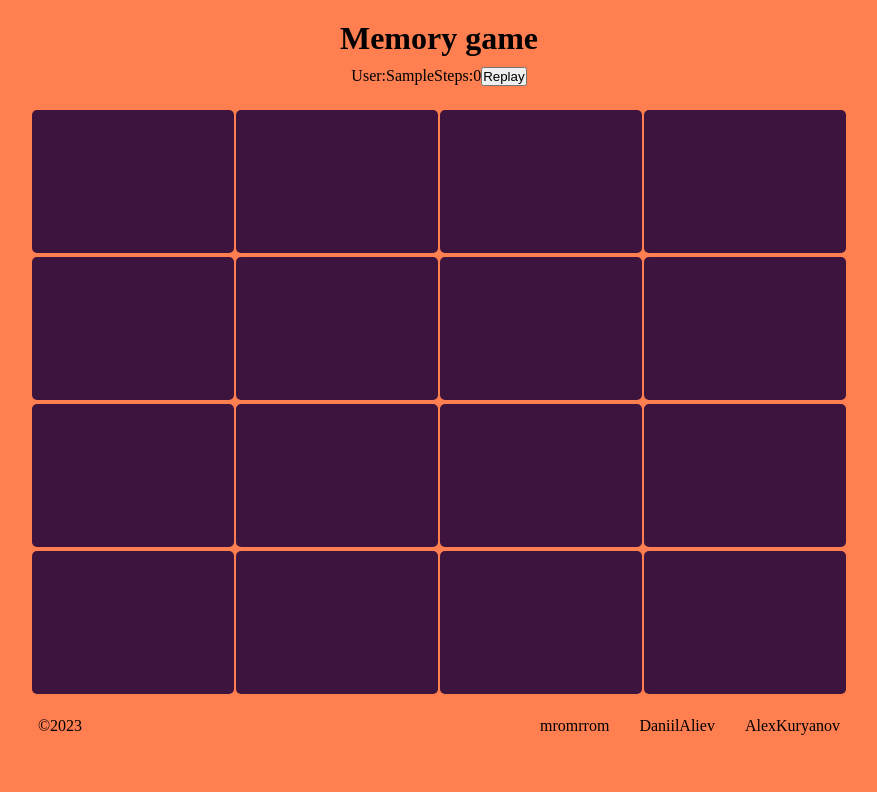
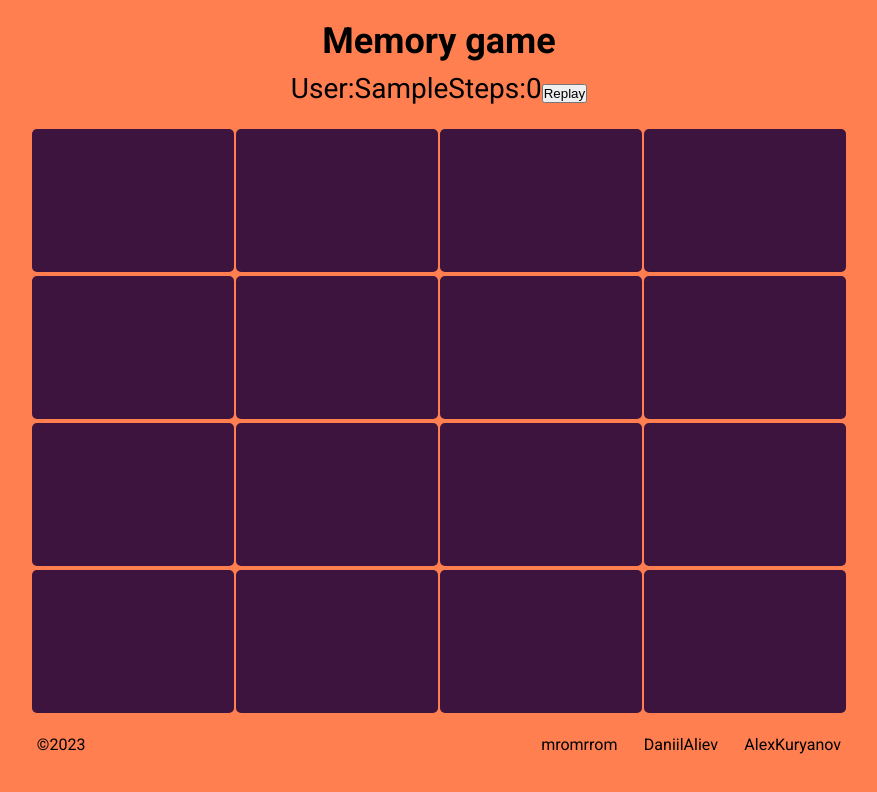
Before and after one commit to AlexKuryanov/game-42, a React (Vite) app: page /login in a window 1280 px wide. Both pictures are taken after typing "Sample" into the empty fields and a click on the button "Start the game!". Shown: the top 792 px of the page, without its empty margins (201-1078 px from the left). Built offline with nearby package versions, Linux system fonts and the light colour scheme.

Commit message:
feat: add styles

```diff
--- a/src/style.css
+++ b/src/style.css
@@ -8,6 +8,8 @@
   display: flex;
   flex-direction: column;
   perspective: 1000px;
+  font-family: Roboto, sans-serif;
+  font-size: 28px;
   background: coral;
 }
 
@@ -29,6 +31,12 @@
   justify-content: center;
   align-items: center;
   gap: 10px;
+}
+
+.header-title {
+  font-family: Roboto, sans-serif;
+  font-weight: 700;
+  font-size: 36px;
 }
 
 .name {
@@ -125,6 +133,12 @@
   transform: rotateY(180deg);
 }
 
+.front img {
+  width: 100%;
+  height: 100%;
+  object-fit: contain;
+}
+
 .back {
   position: absolute;
   width: 101%;
@@ -132,6 +146,18 @@
   background-color: #3c143d;
   border-radius: 5px;
   backface-visibility: hidden;
+}
+
+.btn {
+  display: flex;
+  justify-content: center;
+  align-items: center;
+  padding: 10px 15px;
+  font-family: inherit;
+  background-color: antiquewhite;
+  border: none;
+  border-radius: 20px;
+  text-transform: uppercase;
 }
 
 .footer {
```
